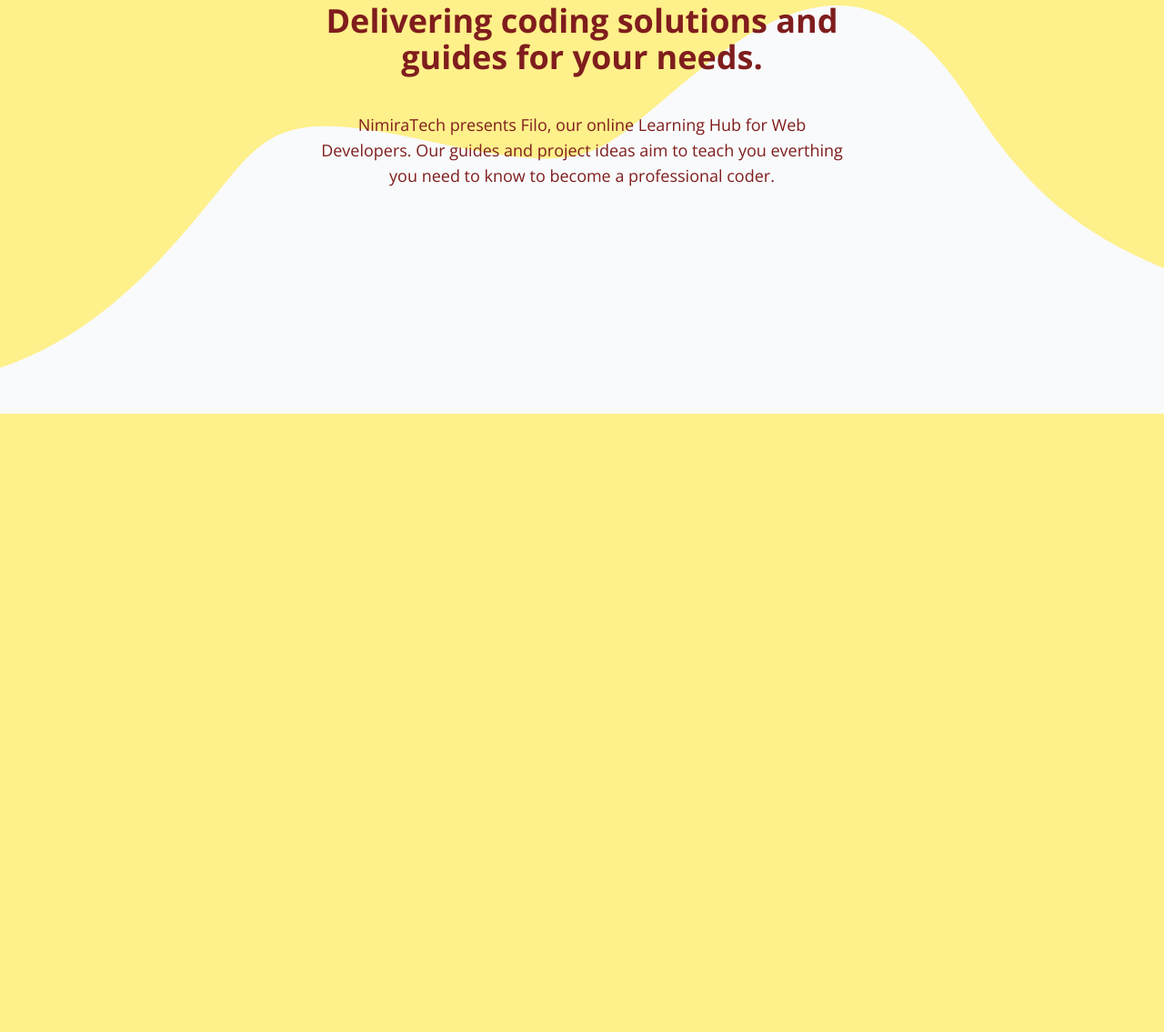
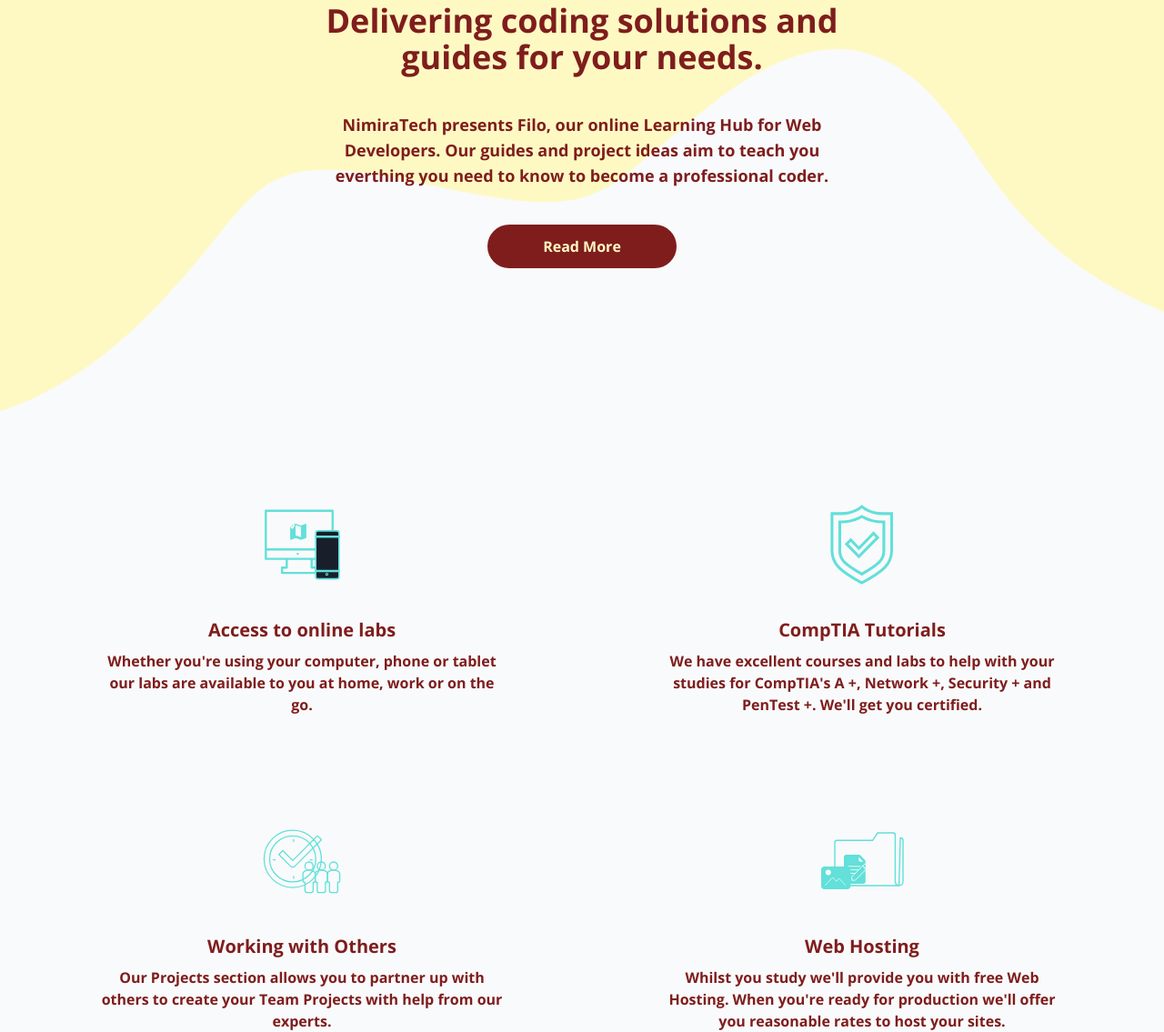
Before and after one commit to Nimira43/Fylo---Tailwind-Project, a website: page index.html in a window 1280 px wide. Shown: the part 787-1922 px from the top of the page at 91% size. Before the commit the page ends 1242 px from the top, so only its background shows below. Drawn offline with nearby package versions, Linux system fonts and the light colour scheme.

Commit message:
6th commit - hero section completed and features section added. Changed yellow light colour from 200 to 100.

```diff
--- a/index.html
+++ b/index.html
@@ -24,14 +24,14 @@
     <script src="js/script.js" defer></script>
     <title>Fylo Project</title>
   </head>
-  <body class = "bg-yellow-200 text-red-900 dark:bg-red-900 dark:text-yellow-200 font-opensans">
+  <body class = "bg-yellow-100 text-red-900 dark:bg-red-900 dark:text-yellow-100 font-opensans">
     <header class="container mx-auto mt-10 px-6 text-center h-40 md:h-20">
       <div class="bg-logo-light-mode dark:bg-logo-dark-mode bg-no-repeat h-20 w-48 mx-auto md:mx-0 md:absolute top-10 left-10">
       </div>
       <div class="flex items-center justify-center space-x-4 md:space-x-10 md:absolute top-12 right-10 font-bold">
         <a href="#projects" class="hover:text-accentCyan">Projects</a>
         <a href="#tutorials" class="hover:text-accentCyan">Tutorials</a>
-        <button id="theme-toggle" class="text-red-900 dark:text-yellow-200 hover:bg-black  focus:outline-none focus:ring-2 focus-red-900 focus:ring-accentCyan  rounded-full text-sm p-2 5">
+        <button id="theme-toggle" class="text-red-900 dark:text-yellow-100 hover:bg-black focus:outline-none focus:ring-2 focus-red-900 focus:ring-accentCyan  rounded-full text-sm p-2 5">
           <svg id="theme-toggle-dark-icon" class="w-5 h-5 hidden" fill="currentColor" viewBox="0 0 20 20"
             xmlns="http://www.w3.org/2000/svg">
             <path d="M17.293 13.293A8 8 0 016.707 2.707a8.001 8.001 0 1010.586 10.586z"></path>
@@ -50,10 +50,55 @@
       <div class="container mx-auto px-6 text-center md:pt-20 pb-52">
         <img src="images/illustration-intro.png" alt="" class="mx-auto">
         <h1 class="max-w-2xl mx-auto mb-10 text-3xl font-bold leading-normal mt-14 md:text-4xl">Delivering coding solutions and guides for your needs.</h1>
-        <p class="max-w-xs mx-auto mb-10 text-sm md:max-w-xl md:text-lg">
+        <p class="max-w-sm mx-auto mb-10 text-sm md:max-w-xl md:text-lg font-semibold">
           NimiraTech presents Filo, our online Learning Hub for Web Developers.
           Our guides and project ideas aim to teach you everthing you need to know to become a professional coder.
         </p>
+        <button class="p-3 rounded-full w-52 bg-red-900 text-yellow-100 font-bold hover:scale-95 dark:bg-yellow-100 dark:text-red-900">Read More</button>
+      </div>
+    </section>
+    <section id="features" class="pt-12 bg-gray-50 dark:bg-darkBlue1">
+      <div class="container mx-auto px-6 pb">
+        <div class="flex flex-col space-y-24 text-center md:flex-row md:space-y-0">
+          <div class="flex flex-col items-center space-y-2 md:w-1/2">
+            <div class="flex items-center justify-center h-24 mb-6">
+              <img src="images/icon-access-anywhere.svg" alt="">
+            </div>
+            <h3 class="text-xl font-bold">Access to online labs</h3>
+            <p class="max-w-md font-semibold">
+              Whether you're using your computer, phone or tablet our labs are available to you at home, work or on the go.
+            </p>
+          </div>
+          <div class="flex flex-col items-center space-y-2 md:w-1/2">
+            <div class="flex items-center justify-center h-24 mb-6">
+              <img src="images/icon-security.svg" alt="">
+            </div>
+            <h3 class="text-xl font-bold">CompTIA Tutorials</h3>
+            <p class="max-w-md font-semibold">
+              We have excellent courses and labs to help with your studies for CompTIA's A +, Network +, Security + and PenTest +. We'll get you certified.
+            </p>
+          </div>
+        </div>
+        <div class="flex flex-col space-y-24 mt-28 text-center md:flex-row md:space-y-0">
+          <div class="flex flex-col items-center space-y-2 md:w-1/2">
+            <div class="flex items-center justify-center h-24 mb-6">
+              <img src="images/icon-collaboration.svg" alt="">
+            </div>
+            <h3 class="text-xl font-bold">Working with Others</h3>
+            <p class="max-w-md font-semibold">
+              Our Projects section allows you to partner up with others to create your Team Projects with help from our experts.
+            </p>
+          </div>
+          <div class="flex flex-col items-center space-y-2 md:w-1/2">
+            <div class="flex items-center justify-center h-24 mb-6">
+              <img src="images/icon-any-file.svg" alt="">
+            </div>
+            <h3 class="text-xl font-bold">Web Hosting</h3>
+            <p class="max-w-md font-semibold">
+              Whilst you study we'll provide you with free Web Hosting. When you're ready for production we'll offer you reasonable rates to host your sites.
+            </p>
+          </div>
+        </div>
       </div>
     </section>
   </body>
```
Also changed, not shown: css/style.css.
